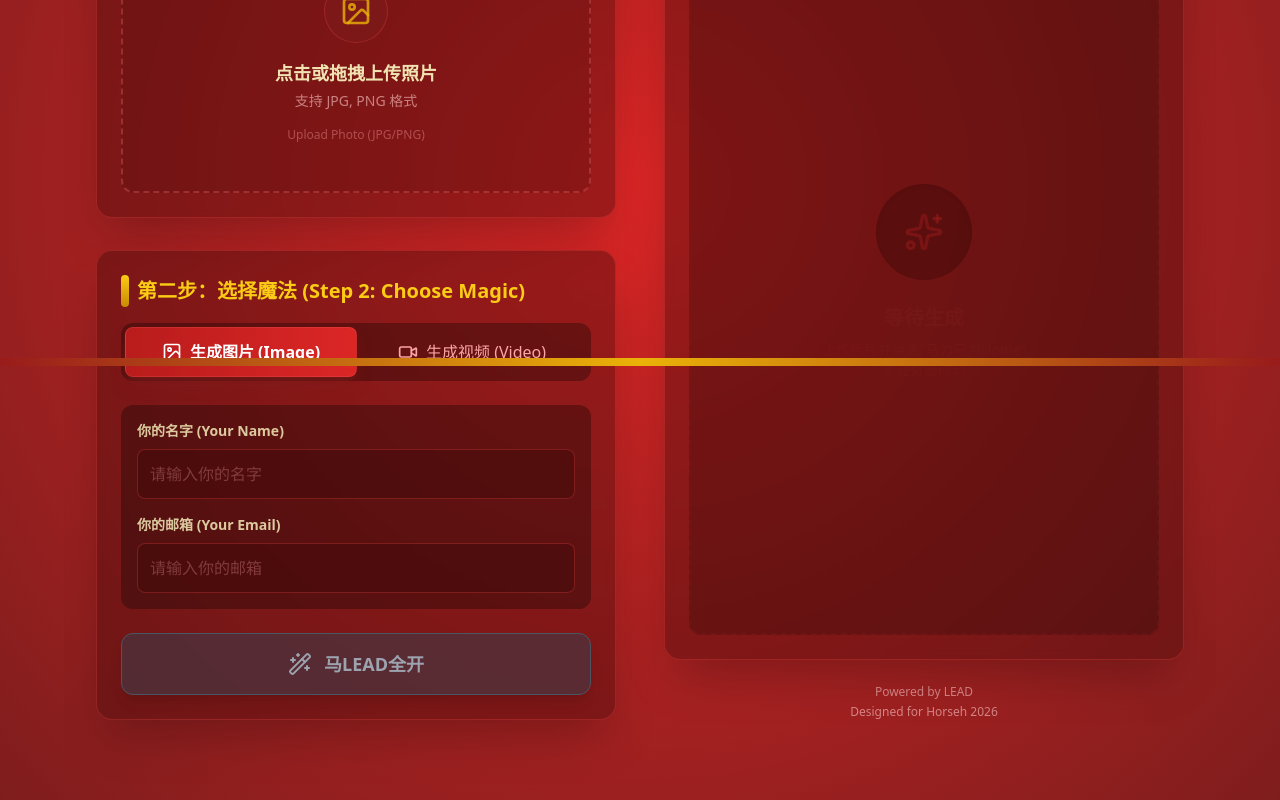
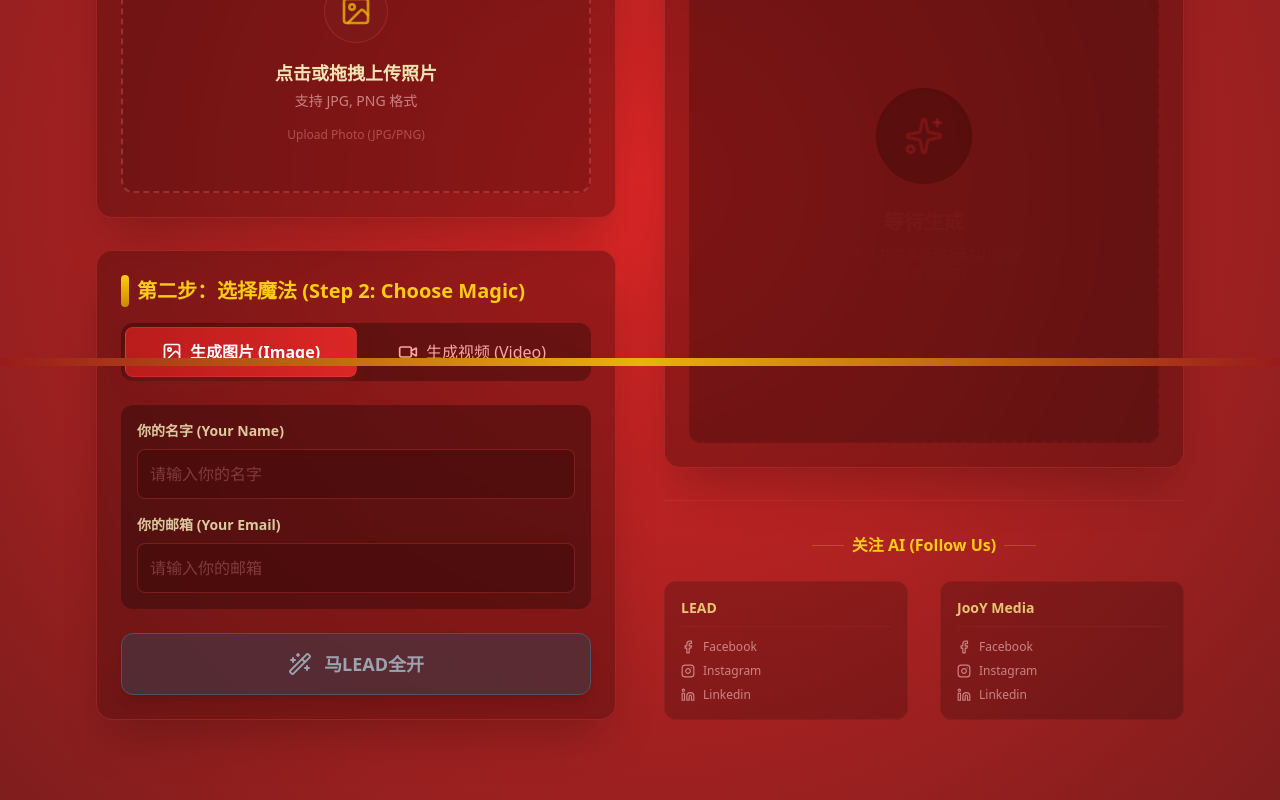
Before and after one commit to weiping1997/ai-cny, a React (Vite) app: page / in a window 1280 px wide. Shown: the part 434-1234 px from the top of the page. Built offline with nearby package versions, Linux system fonts and the light colour scheme.

Commit message:
style: update footer with social media links and 关注 AI

```diff
--- a/App.tsx
+++ b/App.tsx
@@ -2,7 +2,7 @@ import React, { useState } from 'react';
 import { UploadedFileState, GeneratedContent, GenerationStatus } from './types';
 import UploadZone from './components/UploadZone';
 import ResultDisplay from './components/ResultDisplay';
-import { Wand2, Video, Image as ImageIcon, Sparkles, Clock } from 'lucide-react';
+import { Wand2, Video, Image as ImageIcon, Sparkles, Clock, Facebook, Instagram, Linkedin, ExternalLink } from 'lucide-react';
 
 // Hardcoded prompts for the specific 2026 Horse Year theme
 const IMAGE_PROMPT = "把这张图片变成2026马年新春风格。保留人物主要特征，但让背景和服饰充满节日氛围。添加大红灯笼、金色骏马装饰元素、绚丽的烟花背景、红色剪纸。整体画面喜庆洋洋，色彩鲜艳（红色和金色为主），高质量，高细节，电影感光效，3D皮克斯风格或高保真摄影风格。";
@@ -406,9 +406,46 @@ function App() {
           </div>
 
           {/* Footer Note */}
-          <div className="mt-6 text-center text-red-200/60 text-xs">
-            <p>Powered by LEAD</p>
-            <p className="mt-1">Designed for Horseh 2026</p>
+          <div className="mt-8 pt-8 border-t border-red-500/20 text-center">
+            <h3 className="text-yellow-400 font-bold mb-6 flex items-center justify-center gap-2">
+              <span className="w-8 h-px bg-yellow-500/30"></span>
+              关注 AI (Follow Us)
+              <span className="w-8 h-px bg-yellow-500/30"></span>
+            </h3>
+
+            <div className="grid grid-cols-1 md:grid-cols-2 gap-8 text-left">
+              {/* LEAD Socials */}
+              <div className="space-y-3 bg-black/20 p-4 rounded-xl border border-red-500/10">
+                <p className="text-yellow-200/80 font-bold text-sm mb-2 border-b border-red-500/10 pb-2">LEAD</p>
+                <div className="flex flex-col gap-2">
+                  <a href="https://www.facebook.com/thelead.io" target="_blank" rel="noopener noreferrer" className="text-red-200/60 hover:text-yellow-400 text-xs flex items-center gap-2 transition-colors">
+                    <Facebook size={14} /> Facebook
+                  </a>
+                  <a href="https://www.instagram.com/theleadio/" target="_blank" rel="noopener noreferrer" className="text-red-200/60 hover:text-yellow-400 text-xs flex items-center gap-2 transition-colors">
+                    <Instagram size={14} /> Instagram
+                  </a>
+                  <a href="https://www.linkedin.com/school/thelead" target="_blank" rel="noopener noreferrer" className="text-red-200/60 hover:text-yellow-400 text-xs flex items-center gap-2 transition-colors">
+                    <Linkedin size={14} /> Linkedin
+                  </a>
+                </div>
+              </div>
+
+              {/* JooY Media Socials */}
+              <div className="space-y-3 bg-black/20 p-4 rounded-xl border border-red-500/10">
+                <p className="text-yellow-200/80 font-bold text-sm mb-2 border-b border-red-500/10 pb-2">JooY Media</p>
+                <div className="flex flex-col gap-2">
+                  <a href="https://www.facebook.com/jooymedia/" target="_blank" rel="noopener noreferrer" className="text-red-200/60 hover:text-yellow-400 text-xs flex items-center gap-2 transition-colors">
+                    <Facebook size={14} /> Facebook
+                  </a>
+                  <a href="https://www.instagram.com/jooy.media" target="_blank" rel="noopener noreferrer" className="text-red-200/60 hover:text-yellow-400 text-xs flex items-center gap-2 transition-colors">
+                    <Instagram size={14} /> Instagram
+                  </a>
+                  <a href="https://www.linkedin.com/company/jooymedia" target="_blank" rel="noopener noreferrer" className="text-red-200/60 hover:text-yellow-400 text-xs flex items-center gap-2 transition-colors">
+                    <Linkedin size={14} /> Linkedin
+                  </a>
+                </div>
+              </div>
+            </div>
           </div>
         </div>
 
```
